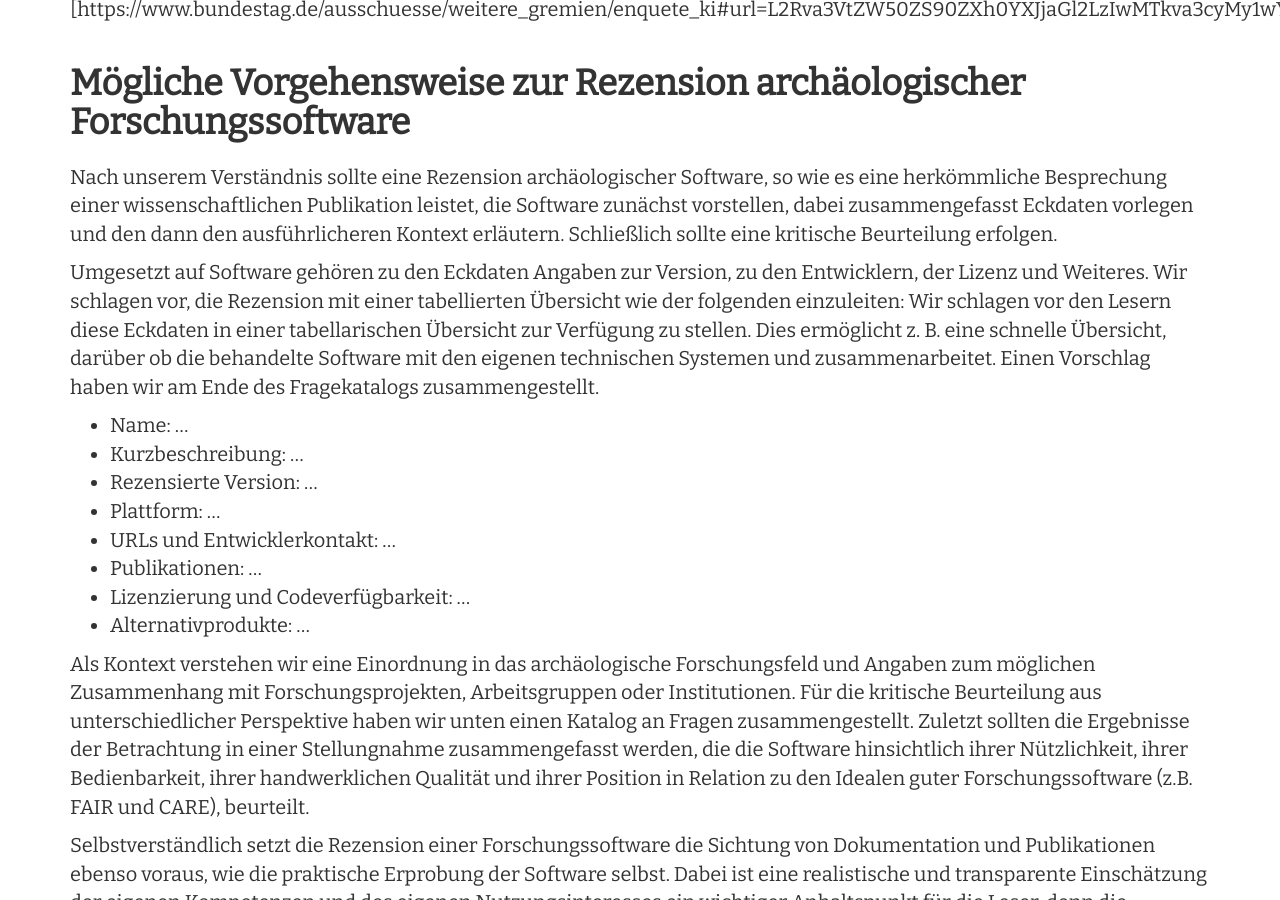
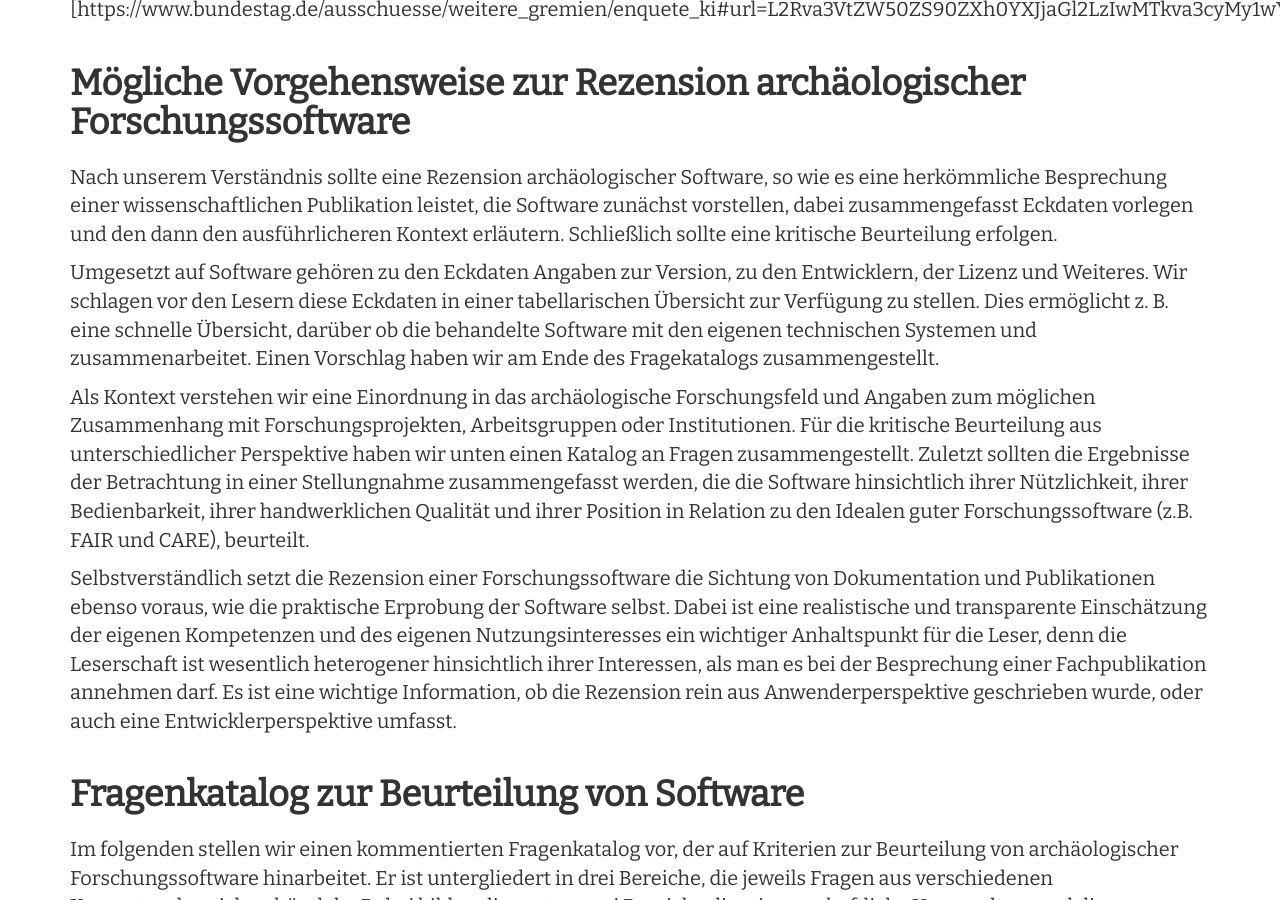
Before and after one commit to Research-Squirrel-Engineers/Impuls_SoftwareRezensionen_DGUF, a Jekyll site: the page built from Draft.md, in a window 1280 px wide and 900 px high, scrolled down 7044 px. Built offline with Jekyll 4.4.1, drawn with Linux system fonts in a browser that asks for light colours; nearby versions of some CDN libraries; some of the changed text lies outside the part shown.

```diff
--- a/Draft.md
+++ b/Draft.md
@@ -158,16 +158,7 @@ Eine Personengruppe, die besonders oft zum passiven Spielball von Forschungssoft
 
 Nach unserem Verständnis sollte eine Rezension archäologischer Software, so wie es eine herkömmliche Besprechung einer wissenschaftlichen Publikation leistet, die Software zunächst vorstellen, dabei zusammengefasst Eckdaten vorlegen und den dann den ausführlicheren Kontext erläutern. Schließlich sollte eine kritische Beurteilung erfolgen.
 
-Umgesetzt auf Software gehören zu den Eckdaten Angaben zur Version, zu den Entwicklern, der Lizenz und Weiteres. Wir schlagen vor, die Rezension mit einer tabellierten Übersicht wie der folgenden einzuleiten:
-Wir schlagen vor den Lesern diese Eckdaten in einer tabellarischen Übersicht zur Verfügung zu stellen. Dies ermöglicht z. B. eine schnelle Übersicht, darüber ob die behandelte Software mit den eigenen technischen Systemen und zusammenarbeitet. Einen Vorschlag haben wir am Ende des Fragekatalogs zusammengestellt.
-- Name: ...
-- Kurzbeschreibung: ...
-- Rezensierte Version: ...
-- Plattform: ...
-- URLs und Entwicklerkontakt: ...
-- Publikationen: ...
-- Lizenzierung und Codeverfügbarkeit: ...
-- Alternativprodukte: ...
+Umgesetzt auf Software gehören zu den Eckdaten Angaben zur Version, zu den Entwicklern, der Lizenz und Weiteres. Wir schlagen vor den Lesern diese Eckdaten in einer tabellarischen Übersicht zur Verfügung zu stellen. Dies ermöglicht z. B. eine schnelle Übersicht, darüber ob die behandelte Software mit den eigenen technischen Systemen und zusammenarbeitet. Einen Vorschlag haben wir am Ende des Fragekatalogs zusammengestellt.
 
 Als Kontext verstehen wir eine Einordnung in das archäologische Forschungsfeld und Angaben zum möglichen Zusammenhang mit Forschungsprojekten, Arbeitsgruppen oder Institutionen. Für die kritische Beurteilung aus unterschiedlicher Perspektive haben wir unten einen Katalog an Fragen zusammengestellt. Zuletzt sollten die Ergebnisse der Betrachtung in einer Stellungnahme zusammengefasst werden, die die Software hinsichtlich ihrer Nützlichkeit, ihrer Bedienbarkeit, ihrer handwerklichen Qualität und ihrer Position in Relation zu den Idealen guter Forschungssoftware (z.B. FAIR und CARE), beurteilt.
 
```
Also changed, not shown: other parts of Draft.md (+11 -0 lines).
